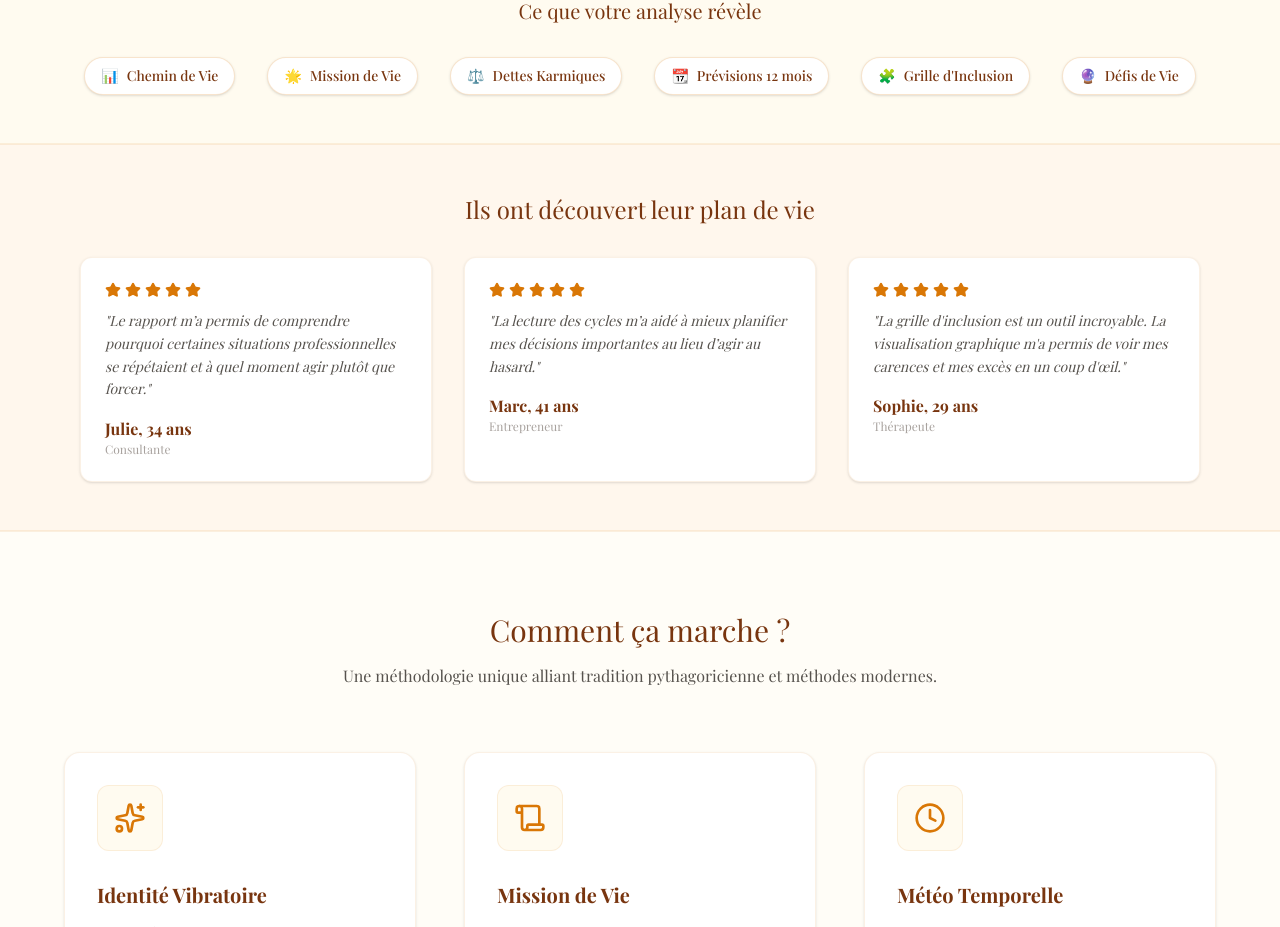
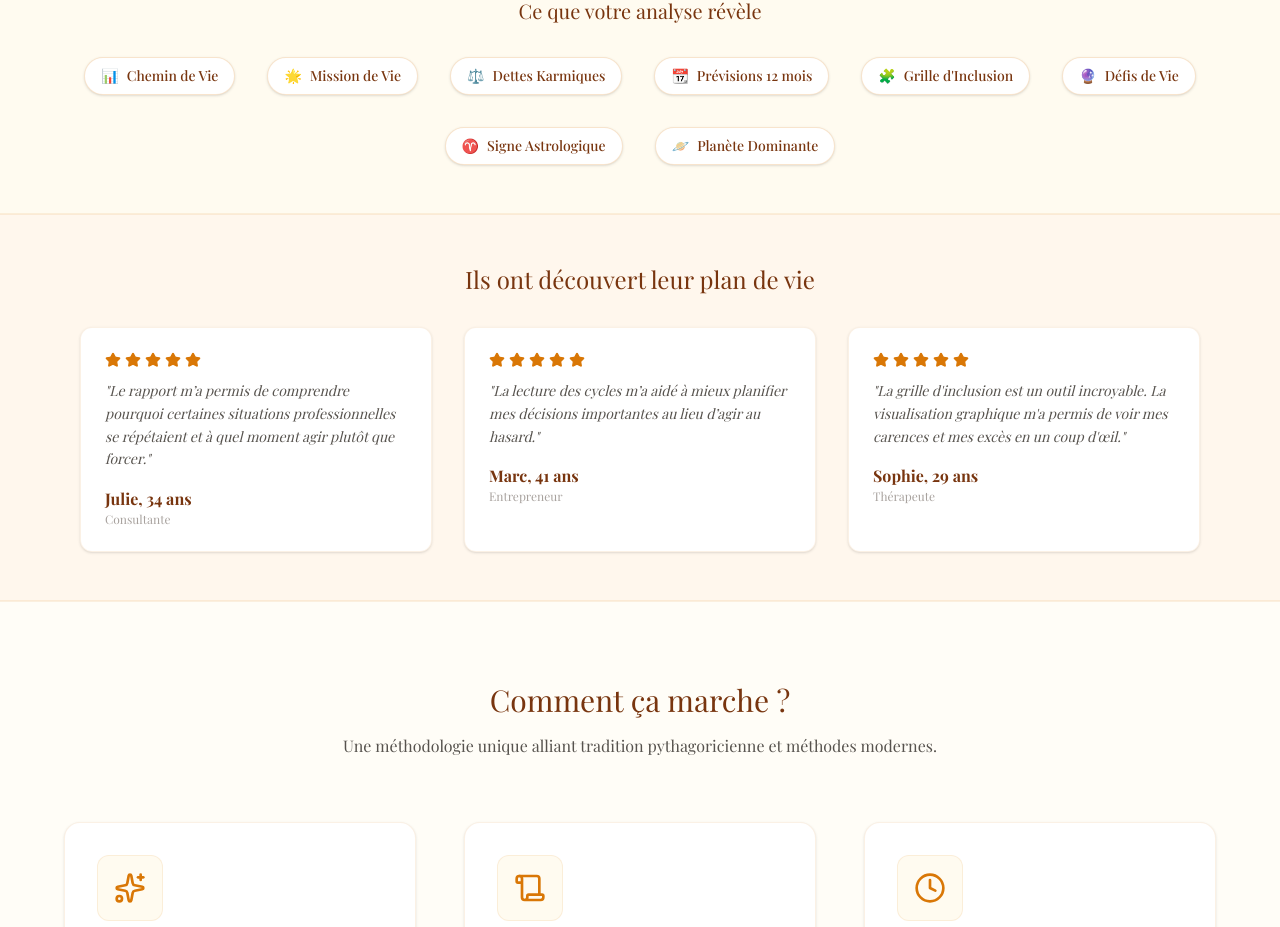
Before and after one commit to Mariusky008/numerologie, a Next.js app: page / in a window 1280 px wide. Shown: the part 973-1900 px from the top of the page. Built offline with nearby package versions, Linux system fonts and the light colour scheme; a web font is replaced by a local one.

Commit message:
Update Landing Page with new features list and add debug hook in ReportView

```diff
--- a/components/landing/LandingPage.tsx
+++ b/components/landing/LandingPage.tsx
@@ -97,6 +97,8 @@ export default function LandingPage({ onStart }: LandingPageProps) {
                <ServicePill icon="📆" text="Prévisions 12 mois" />
                <ServicePill icon="🧩" text="Grille d'Inclusion" />
                <ServicePill icon="🔮" text="Défis de Vie" />
+               <ServicePill icon="♈" text="Signe Astrologique" />
+               <ServicePill icon="🪐" text="Planète Dominante" />
             </div>
          </div>
       </section>
```
Also changed, not shown: components/report/ReportView.tsx (+7 -0 lines).
